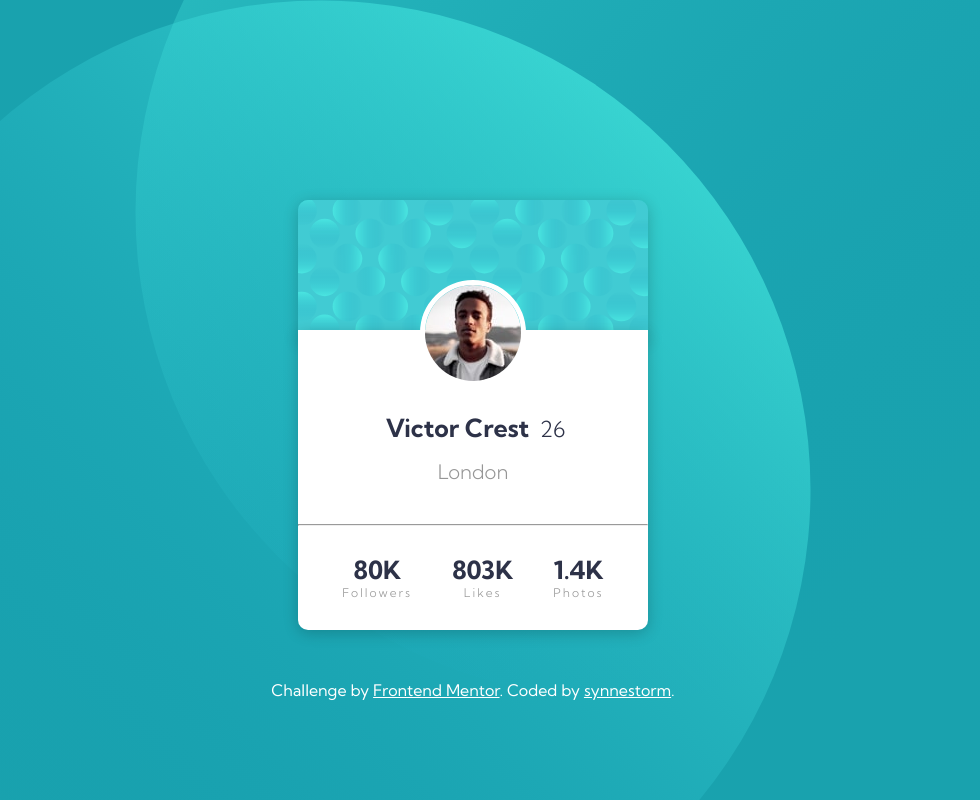
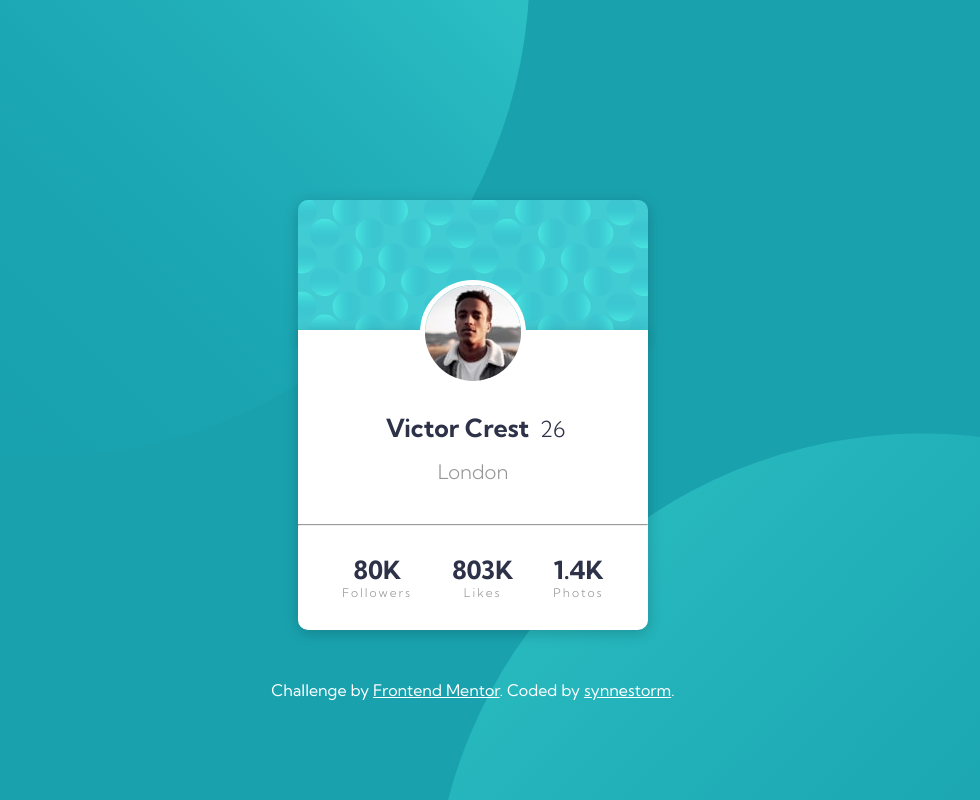
Before and after one commit to synnestorm/profile-card, a plain HTML site: page index.html in a window 1280 px wide. Shown: the whole page, without its empty margins (167-1147 px from the left). Drawn offline with Linux system fonts and the light colour scheme.

Commit message:
background changes

```diff
--- a/styles.css
+++ b/styles.css
@@ -10,10 +10,13 @@ body {
   padding: 0;
   max-width: 1920px;
   background-color: var(--dark-cyan);
-  background-image: url(images/bg-pattern-top.svg),
-    url(images/bg-pattern-bottom.svg);
-  background-position: left top, right bottom;
+  background-image: url(./images/bg-pattern-top.svg),
+    url(./images/bg-pattern-bottom.svg);
+  background-size: auto, auto;
   background-repeat: no-repeat, no-repeat;
+  background-attachment: fixed, fixed;
+  background-position: calc(50% + -27rem) calc(50% + -27rem),
+    calc(50% - -28rem) calc(50% - -32.6rem);
   overflow-x: hidden;
   font-family: "Kumbh Sans";
 }
```
